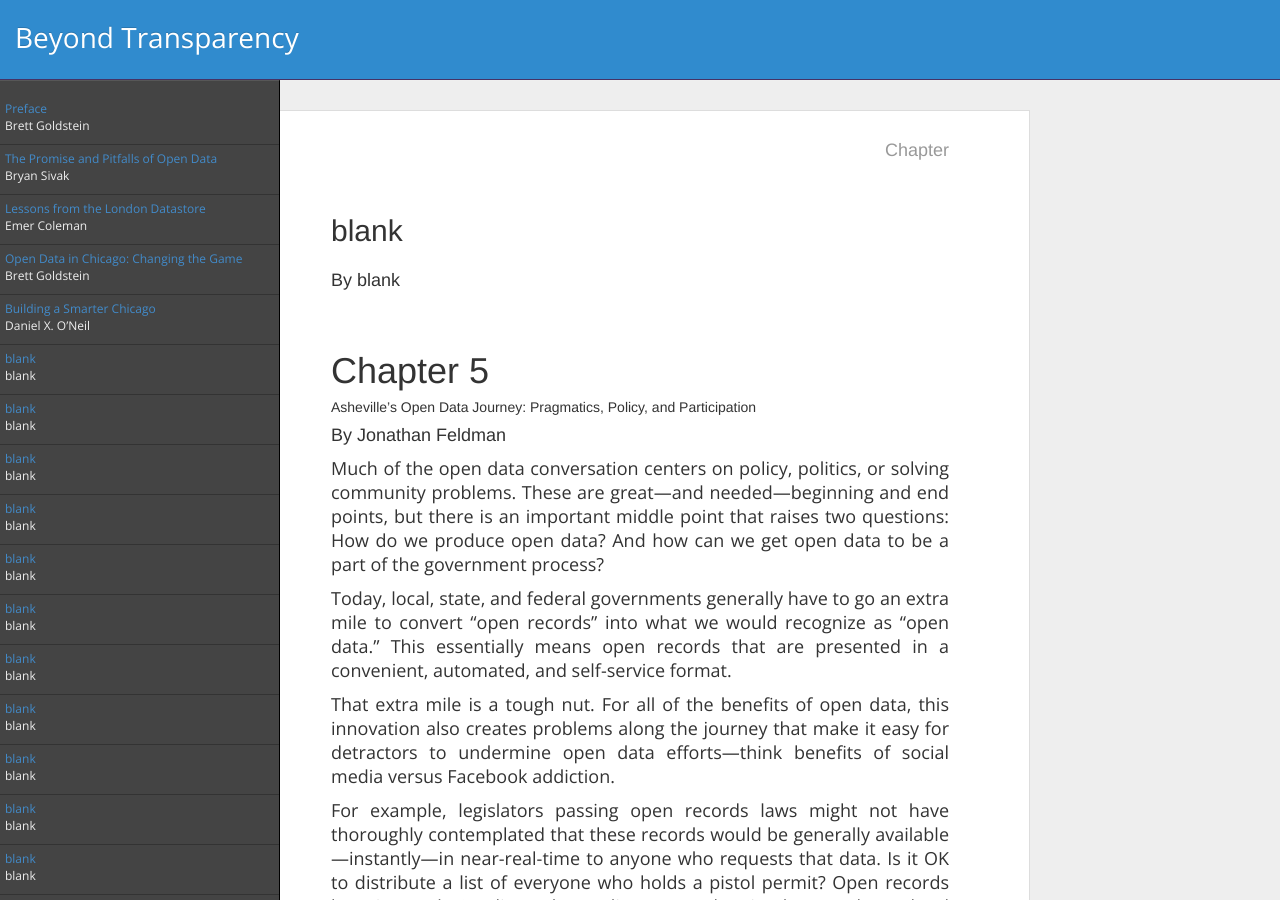
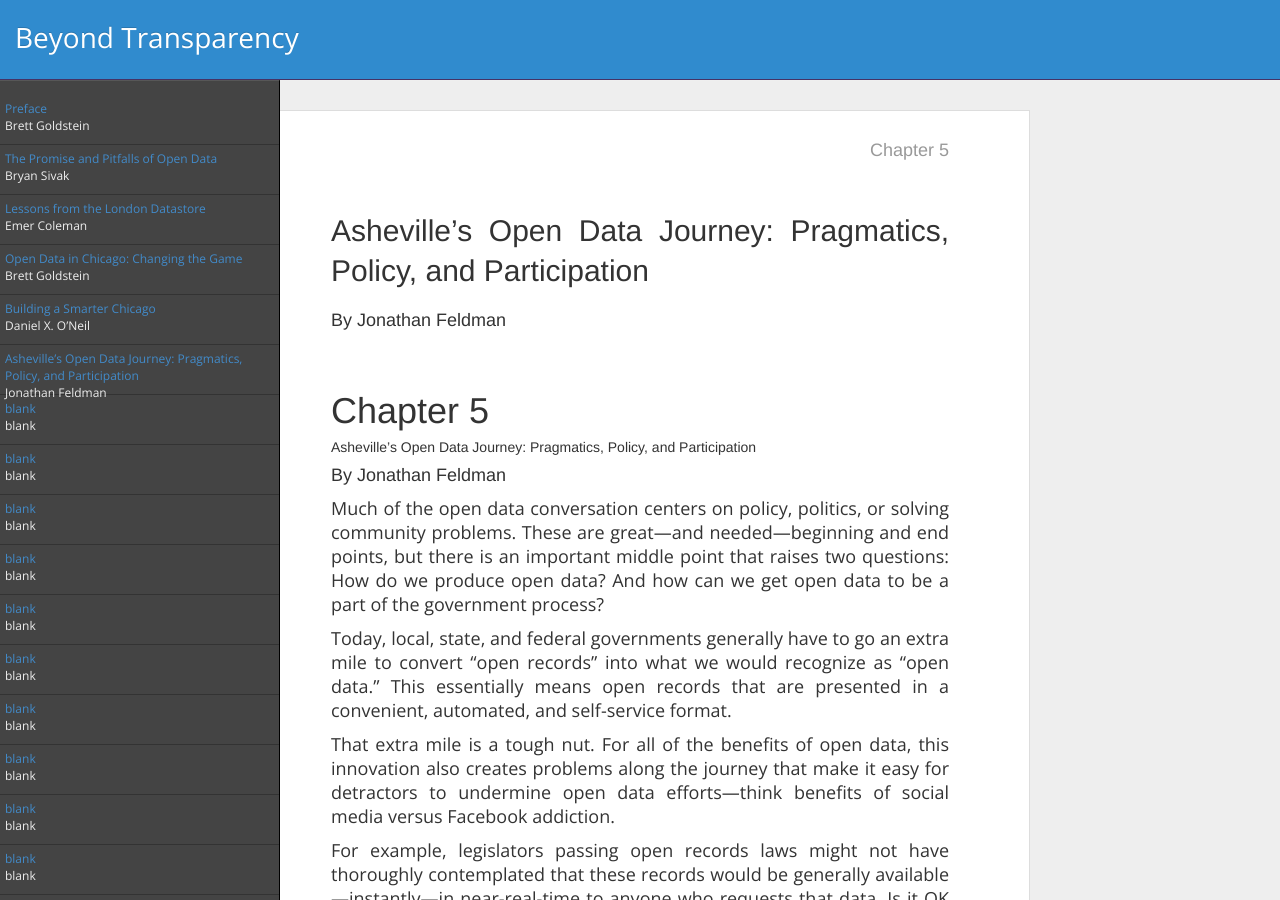
Before and after one commit to codeforamerica/beyondtransparency, a Jekyll site: the page built from chapters/chapter05.md, in a window 1280 px wide and 900 px high. Built offline with Jekyll 4.4.1, drawn with Linux system fonts in a browser that asks for light colours; Markdown is read by kramdown in place of the engine named in the settings.

Commit message:
added ch 5 metadata

```diff
--- a/chapters/chapter05.md
+++ b/chapters/chapter05.md
@@ -1,9 +1,11 @@
 ---
 layout: chapter
-author: blank
-title: blank
+author: Jonathan Feldman
+title: "Asheville’s Open Data Journey: Pragmatics, Policy, and Participation"
+chapter: 5
+twitter: _jfeldman
+permalink: /5-ashevilles-open-data-journey/
 ---
-
 
 Chapter 5
 =========
```
